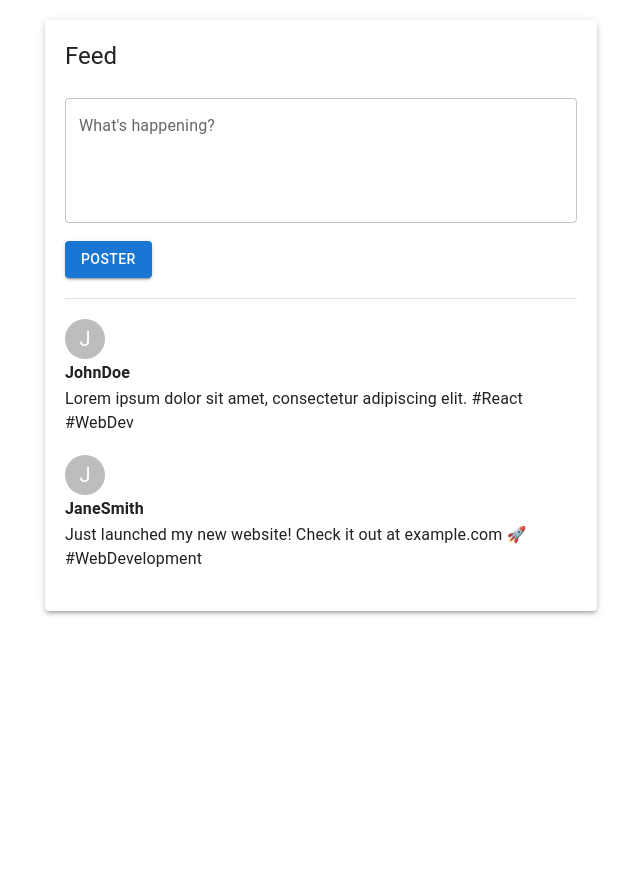
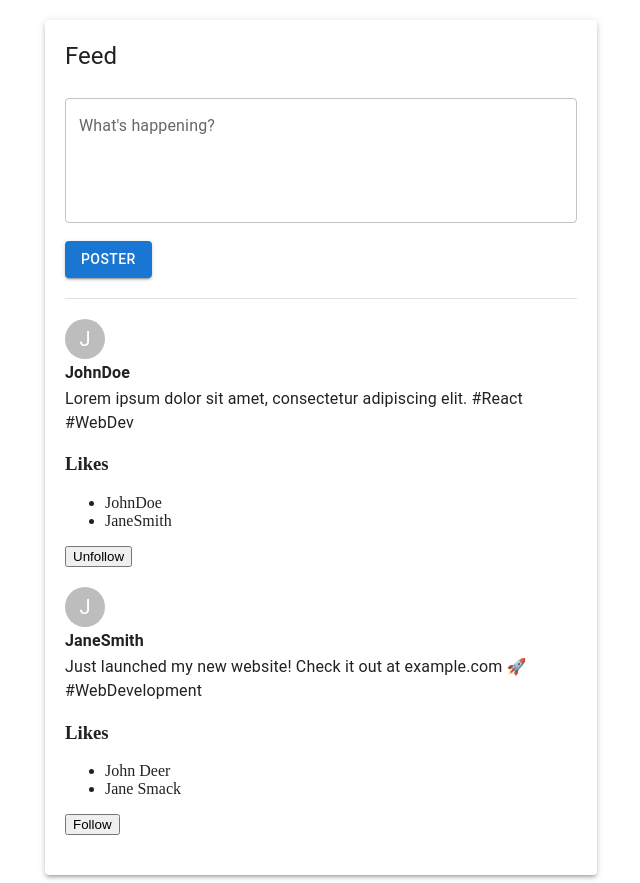
Before and after one commit to Ahmedemm/The-BookFace, a React (Vite) app: page / in a window 1280 px wide. Shown: the whole page, without its empty margins (319-959 px from the left). Before the commit the page ends 800 px from the top, so only its background shows below. Built offline with nearby package versions, Linux system fonts and the light colour scheme.

Commit message:
follow button and likes verification

```diff
--- a/src/Feed.tsx
+++ b/src/Feed.tsx
@@ -1,20 +1,34 @@
 // FeedPage.js
-import React from 'react';
 
-import { Container, Paper, Typography, TextField, Button, Avatar, Divider } from '@mui/material';
+import {
+  Container,
+  Paper,
+  Typography,
+  TextField,
+  Button,
+  Avatar,
+  Divider,
+} from "@mui/material";
+import Likes from "./likes";
+import FollowButton from "./follow";
 
 const posts = [
   {
     id: 1,
-    username: 'JohnDoe',
-    content: 'Lorem ipsum dolor sit amet, consectetur adipiscing elit. #React #WebDev',
+    username: "JohnDoe",
+    likes: ["JohnDoe", "JaneSmith"],
+    isFollowing: true,
+    content:
+      "Lorem ipsum dolor sit amet, consectetur adipiscing elit. #React #WebDev",
   },
   {
     id: 2,
-    username: 'JaneSmith',
-    content: 'Just launched my new website! Check it out at example.com 🚀 #WebDevelopment',
+    username: "JaneSmith",
+    likes: ["John Deer", "Jane Smack"],
+    isFollowing: false,
+    content:
+      "Just launched my new website! Check it out at example.com 🚀 #WebDevelopment",
   },
-
 ];
 
 const FeedPage = () => {
@@ -37,15 +51,17 @@ const FeedPage = () => {
         <Button variant="contained" color="primary" style={{ marginTop: 10 }}>
           Poster
         </Button>
-        <Divider style={{ margin: '20px 0' }} />
+        <Divider style={{ margin: "20px 0" }} />
         {posts.map((post) => (
           <div key={post.id} style={{ marginBottom: 20 }}>
             <Avatar style={{ marginRight: 10 }}>{post.username[0]}</Avatar>
             <div>
-              <Typography variant="subtitle1" style={{ fontWeight: 'bold' }}>
+              <Typography variant="subtitle1" style={{ fontWeight: "bold" }}>
                 {post.username}
               </Typography>
               <Typography variant="body1">{post.content}</Typography>
+              <Likes likes={post.likes} />
+              <FollowButton onFollow={() => {}} isFollowing={post.isFollowing} />
             </div>
           </div>
         ))}
--- a/src/follow.tsx
+++ b/src/follow.tsx
@@ -1,20 +1,25 @@
-import React, { useState } from "react";
+import React, { useState } from "react"; // à supprimer dès que le lien avec l'api est fait, sinon double emploi
 
 interface FollowButtonProps {
   onFollow: () => void; // Fonction appelée lors du clic sur le bouton de suivi
+  isFollowing: boolean;
 }
 
-const FollowButton: React.FC<FollowButtonProps> = ({ onFollow }) => {
-  const [isFollowing, setIsFollowing] = useState(false);
+const FollowButton: React.FC<FollowButtonProps> = ({
+  isFollowing,
+  onFollow,
+}) => {
+  // le state local pourra être enlevé plus tard à priori
+  const [isFollow, setIsFollowing] = useState(isFollowing);
 
   const handleFollowClick = () => {
-    setIsFollowing(!isFollowing);
+    setIsFollowing(!isFollow);
     onFollow();
   };
 
   return (
     <button onClick={handleFollowClick}>
-      {isFollowing ? "Ne plus suivre" : "Suivre"}
+      {isFollow ? "Unfollow" : "Follow"}
     </button>
   );
 };
```
Also changed, not shown: 1 other file (tests, documents, lock files or other folders).
